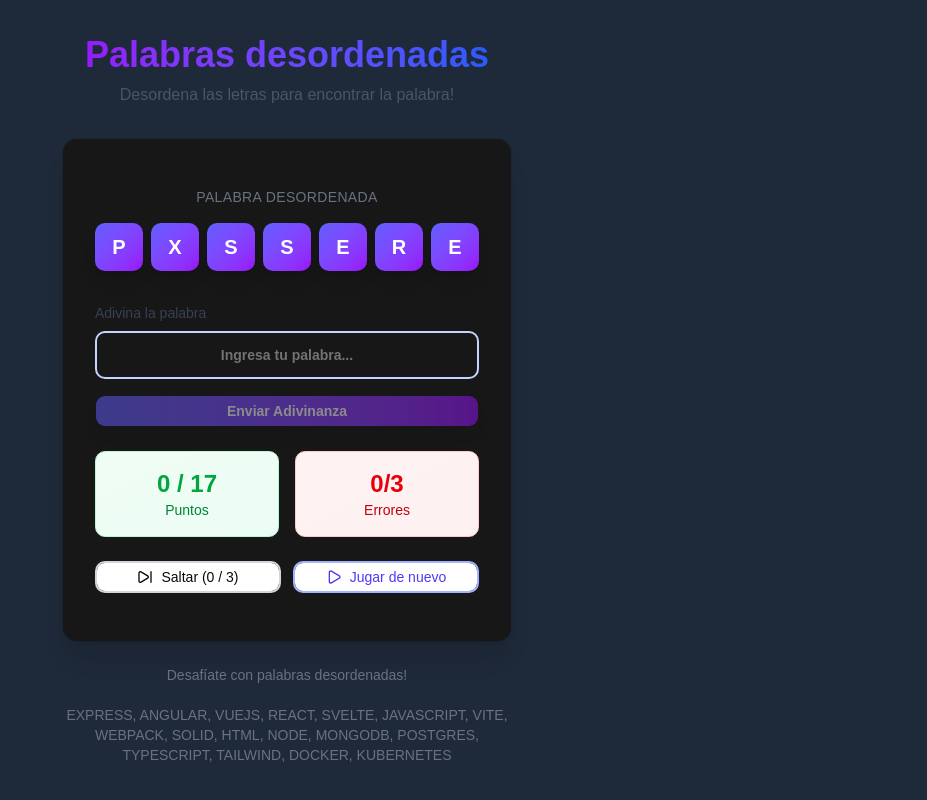
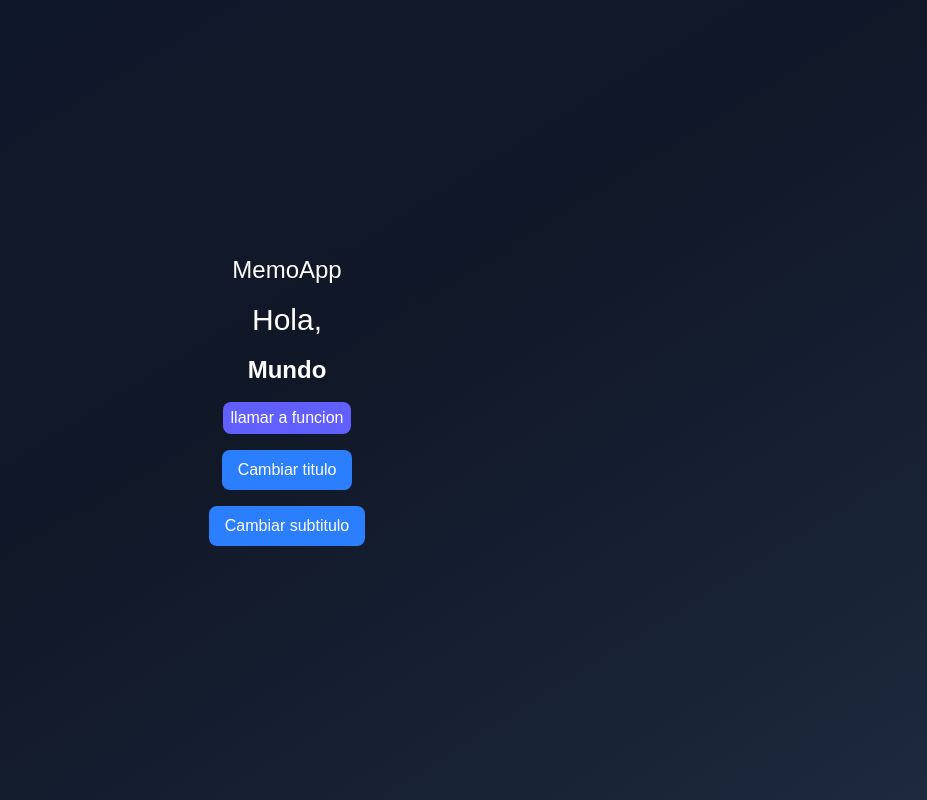
Before and after one commit to Ahtnezev/hooks-app, a React (Vite) app: page / in a window 1280 px wide. Shown: the whole page, without its empty margins (353-1280 px from the left). Built offline with nearby package versions, Linux system fonts and the light colour scheme.

Commit message:
[A] function memoritation

```diff
--- /dev/null
+++ b/src/06-memos/MemoHook.tsx
@@ -0,0 +1,36 @@
+import { useCallback, useState } from "react"
+import { MyTitle } from "./ui/MyTitle"
+import { MySubtitle } from "./ui/MySubtitle";
+
+// const wasup = (myValue: string) => {
+//     console.log('CALL a mi API ' + myValue);
+// }
+
+export const MemoHook = () => {
+    const [title, setTitle] = useState('Hola, ');
+    const [subTitle, setSubTitle] = useState('Mundo ');
+
+    // this assign new space in memory (if function is inside of component), we need to use usecallback
+    const handleMyAPICall = useCallback(() => {
+        console.log('-- llamar a mi api - ', subTitle);
+    }, [subTitle]);
+
+  return (
+    <div className="bg-gradient flex flex-col gap-4">
+        <h1 className="text-2xl font-thin text-white">MemoApp</h1>
+
+        <MyTitle title={title} />
+        <MySubtitle subtitle={subTitle} callMyAPI={handleMyAPICall} />
+
+        <button className="bg-blue-500 text-white px-4 py-2 rounded-md cursor-pointer"
+            onClick={() => setTitle('Hello, ' + new Date().getTime() )}>
+            Cambiar titulo
+        </button>
+        <button className="bg-blue-500 text-white px-4 py-2 rounded-md cursor-pointer"
+            onClick={() => setSubTitle('World' )}>
+            Cambiar subtitulo
+        </button>
+
+    </div>
+  )
+}
--- /dev/null
+++ b/src/06-memos/ui/MySubtitle.tsx
@@ -0,0 +1,23 @@
+import { memo } from "react";
+
+
+interface Props {
+  subtitle: string;
+
+  callMyAPI: () => void;
+  // callMyAPI: (myValue: string) => void;
+}
+
+export const MySubtitle = memo(({ subtitle, callMyAPI }: Props) => {
+  console.log('MySubtitle re-render');
+
+  return (
+    <>
+      <h6 className="text-2xl font-bold">{subtitle}</h6>
+      <button
+        // onClick={() => callMyAPI(subtitle)}
+        onClick={callMyAPI}
+        className="bg-indigo-500 text-white px-2 py-1 rounded-md cursor-pointer">llamar a funcion</button>
+    </>
+  );
+});
--- /dev/null
+++ b/src/06-memos/ui/MyTitle.tsx
@@ -0,0 +1,14 @@
+import React from "react";
+
+
+interface Props {
+    title: string;
+}
+
+export const MyTitle = React.memo(( ({title}:Props) => {
+    console.log('MyTitle re-render');
+    return (
+      <h1 className="text-3xl">{title}</h1>
+    );
+  })
+);
--- a/src/main.tsx
+++ b/src/main.tsx
@@ -3,10 +3,11 @@
 
 // import { HooksApp } from './HooksApp'
 
+import { MemoHook } from './06-memos/MemoHook'
 import './index.css'
 // // import { FocusScreen } from './04-useRef/FocusScreen'
 // import { TasksApp } from './05-useReducer/TaskAp'
-import { ScrambleWords } from './05-useReducer/ScrambleWords'
+// import { ScrambleWords } from './05-useReducer/ScrambleWords'
 // import { TrafficLightWithEffect } from './02-useEffect/TrafficLightWithEffect'
 // import { TrafficLightWithHook } from './02-useEffect/TrafficLightWithHook'
 // import { PokemonPage } from './03-examples/PokemonPage'
@@ -18,6 +19,7 @@
    {/* <PokemonPage /> */}
    {/* <FocusScreen /> */}
    {/* <TasksApp /> */}
-   <ScrambleWords />
+   {/* <ScrambleWords /> */}
+   <MemoHook />
   </StrictMode>,
 )
```
